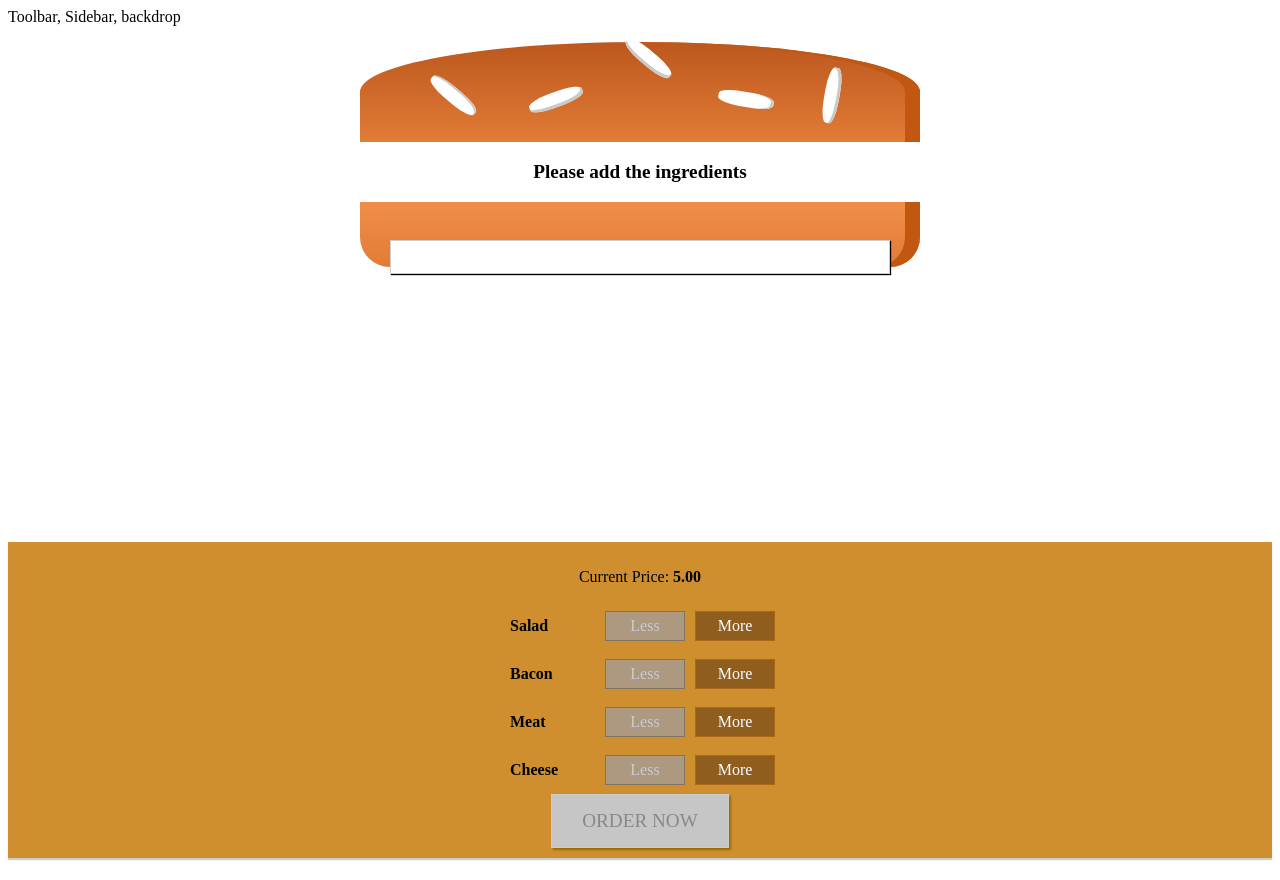
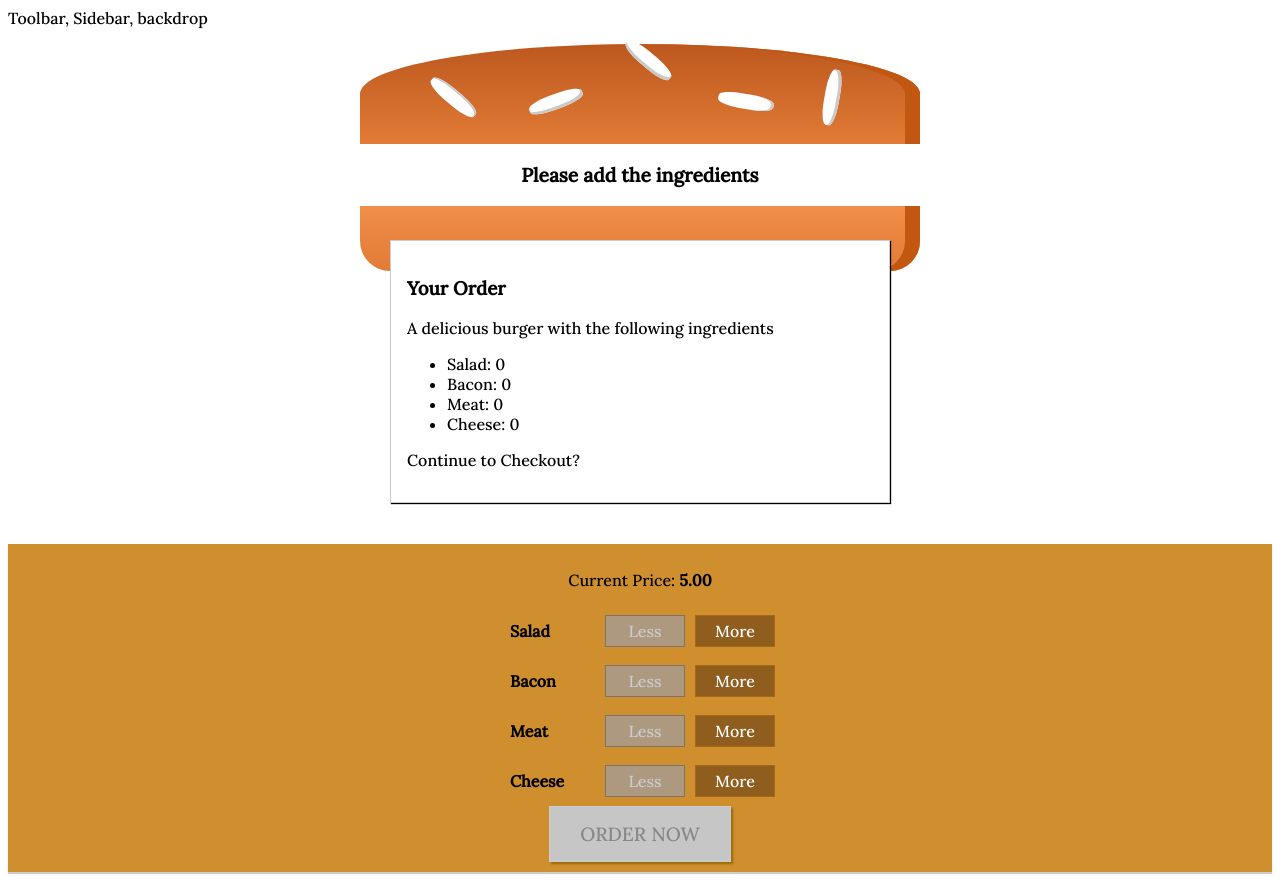
Before and after one commit to supreme-dev/burger-builder, a React (Create React App) app: page / in a window 1280 px wide. Built offline with nearby package versions, Linux system fonts and the light colour scheme.

Commit message:
Add content to the modal

```diff
--- /dev/null
+++ b/src/components/Burger/OrderSummary/OrderSummary.js
@@ -0,0 +1,26 @@
+// vendor import
+import React from 'react';
+
+// local import
+import Aux from '../../../hoc/aux';
+
+const orderSummary = (props) => {
+  const ingredientSummary = Object.keys(props.ingredients).map((iKey) => {
+    return (
+      <li key={iKey}>
+        <span className="cap">{iKey}:</span> {props.ingredients[iKey]}
+      </li>
+    );
+  });
+  return (
+    <Aux>
+      <h3>Your Order</h3>
+      <p>A delicious burger with the following ingredients</p>
+      <ul>{ingredientSummary}</ul>
+      <p>Continue to Checkout?</p>
+    </Aux>
+  );
+};
+
+// export
+export default orderSummary;
--- a/src/containers/BurgerBuilder/burgerbuilder.js
+++ b/src/containers/BurgerBuilder/burgerbuilder.js
@@ -6,6 +6,7 @@ import Aux from '../../hoc/aux';
 import Burger from '../../components/Burger/Burger';
 import BuildControls from '../../components/Burger/BuildControls/BuildControls';
 import Modal from '../../components/UI/Modal';
+import OrderSummary from '../../components/Burger/OrderSummary/OrderSummary';
 
 // global price
 const INGREDIENTS_PRICE = {
@@ -82,7 +83,9 @@ class BurgerBuilder extends React.Component {
     }
     return (
       <Aux>
-        <Modal />
+        <Modal>
+          <OrderSummary ingredients={this.state.ingredients} />
+        </Modal>
         <Burger ingredients={this.state.ingredients} />
         <BuildControls
           ingredientsAdded={this.addIngredientsHandler}
--- /dev/null
+++ b/src/styles/_shared.scss
@@ -0,0 +1,3 @@
+.cap {
+    text-transform: capitalize;
+}
--- a/src/styles/index.scss
+++ b/src/styles/index.scss
@@ -5,9 +5,19 @@
 @import './Burger/BuildControls/buildcontrols';
 @import './backdrop';
 @import './modal';
+@import './shared';
 
 
 @font-face {
     font-family: 'Lora Bold';
     src: url('../Fonts/Lora/Lora-Bold.ttf');
 }
+
+@font-face {
+    font-family: 'Lora Medium';
+    src: url('../Fonts/Lora/Lora-Medium.ttf');
+}
+
+body {
+    font-family: 'Lora Medium';
+}
```
